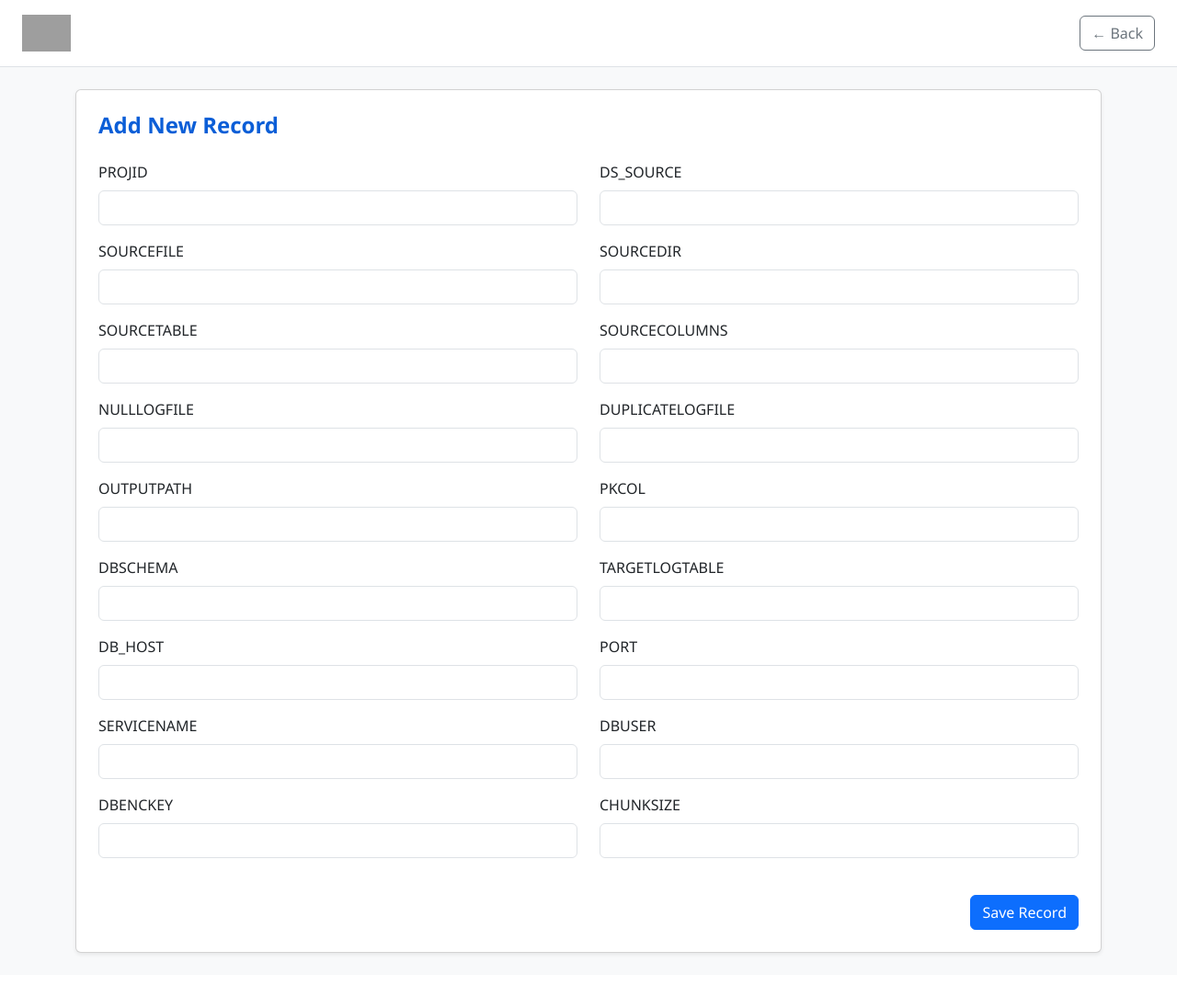
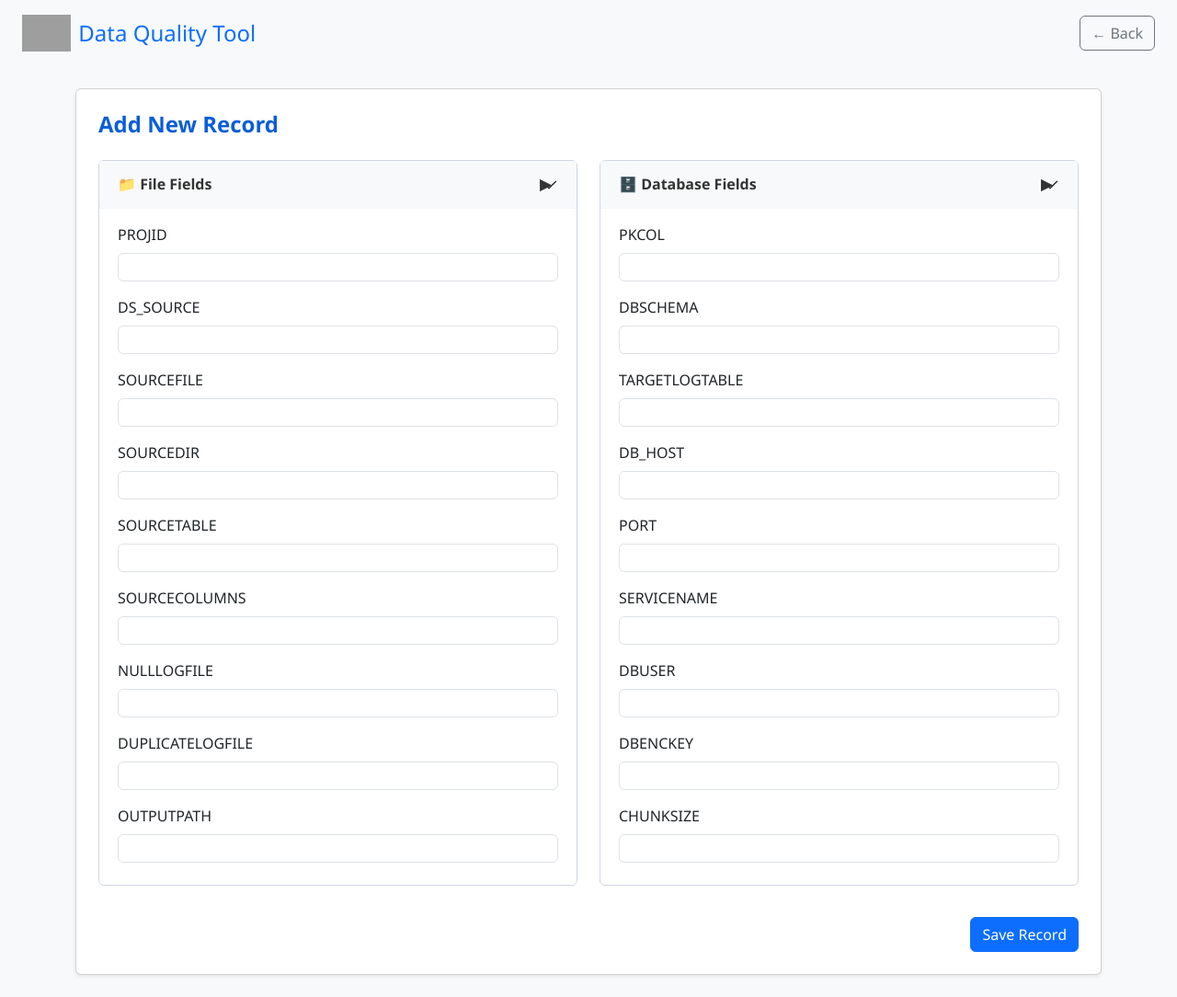
Before and after one commit to shefali1602/dq_ui, a Flask app: page /?mode=add in a window 1280 px wide. Shown: the whole page at 92% size. Before the commit the page ends 1039 px from the top, so only its background shows below. Run offline with Flask 3, Linux system fonts and the light colour scheme; data that the repository does not hold is empty; some libraries are stand-ins or nearby versions; grey boxes are pictures that could not be loaded.

Commit message:
Changed layout v2

```diff
--- a/static/styles.css
+++ b/static/styles.css
@@ -1,31 +1,19 @@
+
 body {
   background: #f8f9fa;
   font-family: "Segoe UI", sans-serif;
 }
-
-  /* Header styling */
-  .app-header {
-    background-color: #ffffff;
-    border-bottom: 1px solid #dee2e6;
-  }
-
 .logo {
   height: 40px;
 }
-
-  /* Add Record Button */
 .btn-add-record {
   background-color: #0d6efd;
   color: white;
   font-weight: 500;
 }
-
 .btn-add-record:hover {
   background-color: #084fc7;
-    color: white;
 }
-
-  /* Card section for dropdown */
 .select-id-section {
   background-color: #0d6efd;
   border-radius: 12px;
@@ -35,8 +23,6 @@ body {
   position: relative;
   overflow: visible;
 }
-
-  /* Welcome card */
 .welcome-card {
   margin-top: 40px;
   padding: 40px;
@@ -44,12 +30,9 @@ body {
   border-radius: 12px;
   box-shadow: 0 2px 10px rgba(0, 0, 0, 0.05);
 }
-
-  /* Choices.js select box adjustments */
 .choices {
   width: 100% !important;
 }
-
 .choices__inner {
   height: 45px;
   padding: 10px 12px;
@@ -57,8 +40,8 @@ body {
   background-color: white;
   border: 1px solid #d0d7e2;
   font-size: 1rem;
+  color: #000;
 }
-
 .choices__list--dropdown {
   position: absolute;
   top: 100%;
@@ -73,29 +56,53 @@ body {
   border-radius: 0 0 6px 6px;
   box-shadow: 0 4px 10px rgba(0, 0, 0, 0.1);
 }
-
 .choices__item--selectable {
   padding: 10px 12px;
+  font-size: 15px !important;
+  font-family: 'Segoe UI', sans-serif !important;
+  line-height: 1.4 !important;
   cursor: pointer;
 }
-
 .choices__placeholder {
-    color: #888;
   font-style: italic;
+  color: #666;
 }
-
-  /* Add New Record section header */
 .text-add-record {
   color: #0b5ed7;
   font-weight: 600;
   font-size: 1.5rem;
 }
-
-  /* Form spacing */
 label.form-label {
   font-weight: 500;
 }
-
 input.form-control, .form-control.bg-light {
   border-radius: 6px;
 }
+.accordion-button::before {
+  content: none;
+}
+.accordion-button.collapsed::after {
+  content: "▶";
+  margin-left: auto;
+}
+.accordion-button:not(.collapsed)::after {
+  content: "▼";
+  margin-left: auto;
+}
+.accordion-header {
+  background-color: #f0f4ff;
+}
+.accordion-item {
+  border: 1px solid #d0d7e2;
+  border-radius: 6px;
+  margin-bottom: 10px;
+}
+.accordion-button {
+  font-weight: 600;
+  background-color: #eaf0ff;
+  color: #0d6efd;
+}
+.accordion-button.collapsed {
+  background-color: #f8f9fa;
+  color: #333;
+}
--- a/templates/index.html
+++ b/templates/index.html
@@ -2,7 +2,7 @@
 <html lang="en">
 <head>
   <meta charset="UTF-8" />
-  <title>DQ Validation Framework</title>
+  <title>Data Quality Tool</title>
   <link href="https://cdn.jsdelivr.net/npm/bootstrap@5.3.3/dist/css/bootstrap.min.css" rel="stylesheet" />
   <link rel="stylesheet" href="https://cdn.jsdelivr.net/npm/choices.js/public/assets/styles/choices.min.css" />
   <link rel="stylesheet" href="{{ url_for('static', filename='styles.css') }}" />
@@ -12,6 +12,7 @@
   <div class="app-header px-4 py-3 d-flex justify-content-between align-items-center">
     <div class="d-flex align-items-center">
       <img src="{{ url_for('static', filename='logo.png') }}" class="logo me-2" />
+      <h4 class="mb-0 text-primary">Data Quality Tool</h4>
     </div>
     {% if request.args.get('mode') != 'add' %}
       <a href="{{ url_for('index', mode='add') }}" class="btn btn-add-record">➕ Add New Record</a>
@@ -22,23 +23,59 @@
 
   <div class="container py-4">
     {% if request.args.get('mode') == 'add' %}
-      <!-- Add New Record Form -->
     <div id="main-content" class="card p-4 shadow-sm">
       <h5 class="mb-4 text-add-record">Add New Record</h5>
       <form method="POST" action="/add">
         <div class="row">
-            {% set fields = [
-              'PROJID', 'DS_SOURCE', 'SOURCEFILE', 'SOURCEDIR', 'SOURCETABLE',
-              'SOURCECOLUMNS', 'NULLLOGFILE', 'DUPLICATELOGFILE', 'OUTPUTPATH',
-              'PKCOL', 'DBSCHEMA', 'TARGETLOGTABLE', 'DB_HOST', 'PORT',
-              'SERVICENAME', 'DBUSER', 'DBENCKEY', 'CHUNKSIZE'
-            ] %}
-            {% for field in fields %}
-            <div class="col-md-6 mb-3">
+          <!-- File Fields -->
+          <div class="col-md-6">
+            <div class="accordion" id="fileFieldsAccordion">
+              <div class="accordion-item">
+                <h2 class="accordion-header" id="fileFieldsHeading">
+                  <button class="accordion-button collapsed" type="button" data-bs-toggle="collapse" data-bs-target="#fileFields" aria-expanded="false">
+                    📁 File Fields
+                  </button>
+                </h2>
+                <div id="fileFields" class="accordion-collapse collapse show">
+                  <div class="accordion-body">
+                    <div class="row g-2">
+                      {% for field in ['PROJID', 'DS_SOURCE', 'SOURCEFILE', 'SOURCEDIR', 'SOURCETABLE', 'SOURCECOLUMNS', 'NULLLOGFILE', 'DUPLICATELOGFILE', 'OUTPUTPATH'] %}
+                      <div class="col-12 mb-2">
                         <label class="form-label">{{ field }}</label>
-              <input type="{{ 'password' if field == 'DBENCKEY' else 'text' }}" name="{{ field }}" class="form-control" required />
+                        <input type="text" name="{{ field }}" class="form-control form-control-sm" required />
                       </div>
                       {% endfor %}
+                    </div>
+                  </div>
+                </div>
+              </div>
+            </div>
+          </div>
+
+          <!-- DB Fields -->
+          <div class="col-md-6">
+            <div class="accordion" id="dbFieldsAccordion">
+              <div class="accordion-item">
+                <h2 class="accordion-header" id="dbFieldsHeading">
+                  <button class="accordion-button collapsed" type="button" data-bs-toggle="collapse" data-bs-target="#dbFields" aria-expanded="false">
+                    🗄️ Database Fields
+                  </button>
+                </h2>
+                <div id="dbFields" class="accordion-collapse collapse show">
+                  <div class="accordion-body">
+                    <div class="row g-2">
+                      {% for field in ['PKCOL', 'DBSCHEMA', 'TARGETLOGTABLE', 'DB_HOST', 'PORT', 'SERVICENAME', 'DBUSER', 'DBENCKEY', 'CHUNKSIZE'] %}
+                      <div class="col-12 mb-2">
+                        <label class="form-label">{{ field }}</label>
+                        <input type="{{ 'password' if field == 'DBENCKEY' else 'text' }}" name="{{ field }}" class="form-control form-control-sm" required />
+                      </div>
+                      {% endfor %}
+                    </div>
+                  </div>
+                </div>
+              </div>
+            </div>
+          </div>
         </div>
         <div class="text-end mt-4">
           <button type="submit" class="btn btn-primary">Save Record</button>
@@ -47,7 +84,6 @@
     </div>
     {% endif %}
 
-    <!-- Select Project ID Dropdown (Always show on home page) -->
     {% if request.args.get('mode') != 'add' %}
     <div class="card select-id-section">
       <form method="POST" action="/" class="row align-items-end g-3">
@@ -68,28 +104,60 @@
 
     {% if not selected_id %}
     <div class="welcome-card text-center">
-      <h2>Welcome to the DQ Validation Framework</h2>
+      <h2>Welcome to the DQ Configurator</h2>
       <p>Select a project from the dropdown above to view configuration details.</p>
     </div>
     {% endif %}
 
     {% if selected_data %}
-    <!-- View Project Details -->
     <div id="main-content" class="card p-4 shadow-sm">
       <h5 class="mb-4">Project Details - ID: {{ selected_data[0] }}</h5>
       <div class="row">
-        {% set labels = [
-          'DS_SOURCE', 'SOURCEFILE', 'SOURCEDIR', 'SOURCETABLE',
-          'SOURCECOLUMNS', 'NULLLOGFILE', 'DUPLICATELOGFILE', 'OUTPUTPATH',
-          'PKCOL', 'DBSCHEMA', 'TARGETLOGTABLE', 'DB_HOST', 'PORT',
-          'SERVICENAME', 'DBUSER', 'DBENCKEY', 'CHUNKSIZE'
-        ] %}
-        {% for i in range(1, 18) %}
-        <div class="col-md-6 mb-3">
+        <!-- File Fields -->
+        <div class="col-md-6">
+          <div class="accordion" id="viewFileFieldsAccordion">
+            <div class="accordion-item">
+              <h2 class="accordion-header" id="viewFileFieldsHeading">
+                <button class="accordion-button collapsed" type="button" data-bs-toggle="collapse" data-bs-target="#viewFileFields">
+                  📁 File Fields
+                </button>
+              </h2>
+              <div id="viewFileFields" class="accordion-collapse collapse show">
+                <div class="accordion-body">
+                  {% for i in range(1, 10) %}
+                  <div class="mb-2">
                     <label class="form-label">{{ labels[i-1] }}</label>
-          <div class="form-control bg-light">{{ selected_data[i] }}</div>
+                    <div class="form-control bg-light form-control-sm">{{ selected_data[i] }}</div>
                   </div>
                   {% endfor %}
+                </div>
+              </div>
+            </div>
+          </div>
+        </div>
+
+        <!-- DB Fields -->
+        <div class="col-md-6">
+          <div class="accordion" id="viewDbFieldsAccordion">
+            <div class="accordion-item">
+              <h2 class="accordion-header" id="viewDbFieldsHeading">
+                <button class="accordion-button collapsed" type="button" data-bs-toggle="collapse" data-bs-target="#viewDbFields">
+                  🗄️ Database Fields
+                </button>
+              </h2>
+              <div id="viewDbFields" class="accordion-collapse collapse show">
+                <div class="accordion-body">
+                  {% for i in range(10, 18) %}
+                  <div class="mb-2">
+                    <label class="form-label">{{ labels[i-1] }}</label>
+                    <div class="form-control bg-light form-control-sm">{{ selected_data[i] }}</div>
+                  </div>
+                  {% endfor %}
+                </div>
+              </div>
+            </div>
+          </div>
+        </div>
       </div>
     </div>
     {% endif %}
```
Also changed, not shown: static/script.js (+28 -8 lines). Lines whose indentation alone changed are shown as unchanged.
